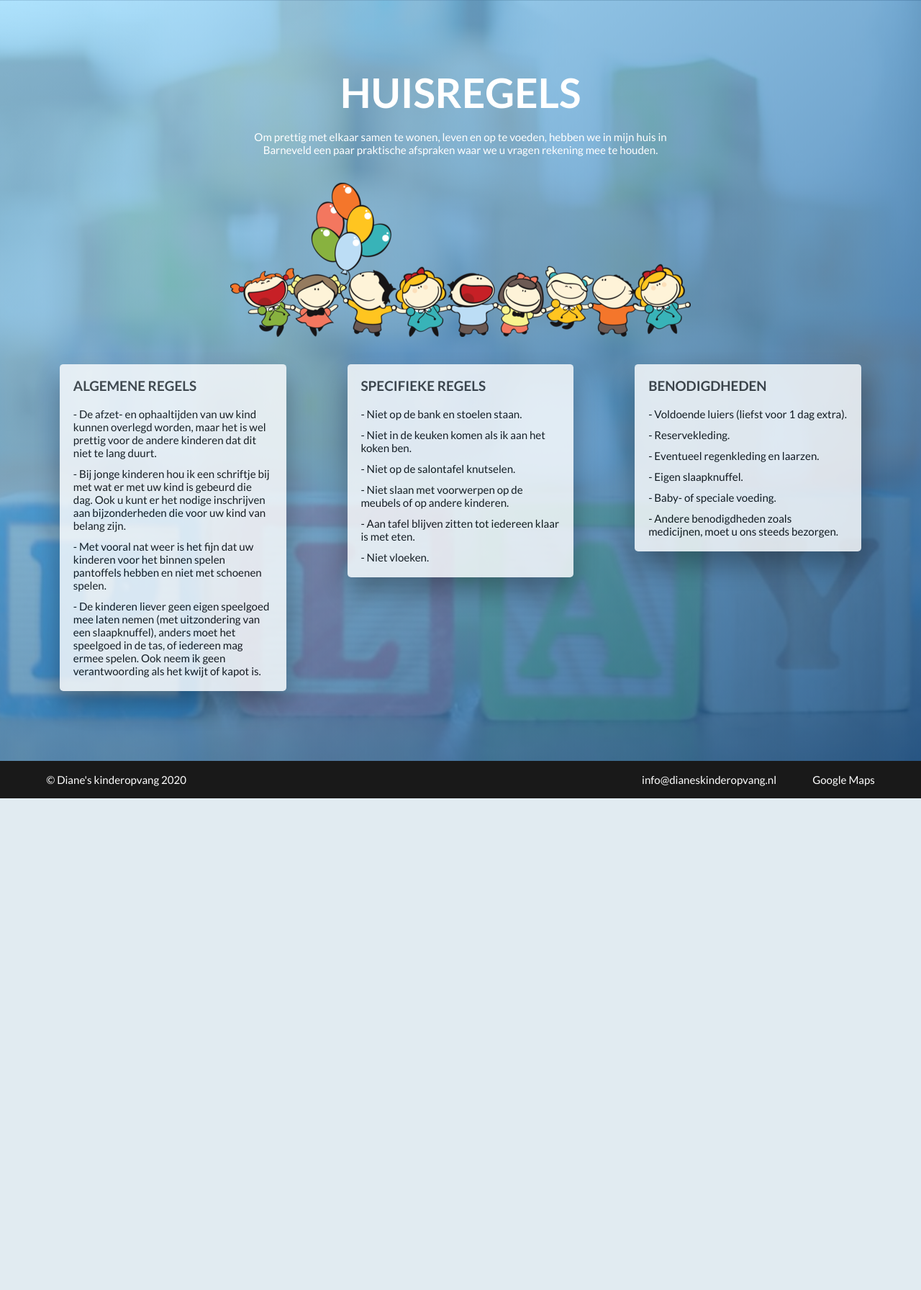
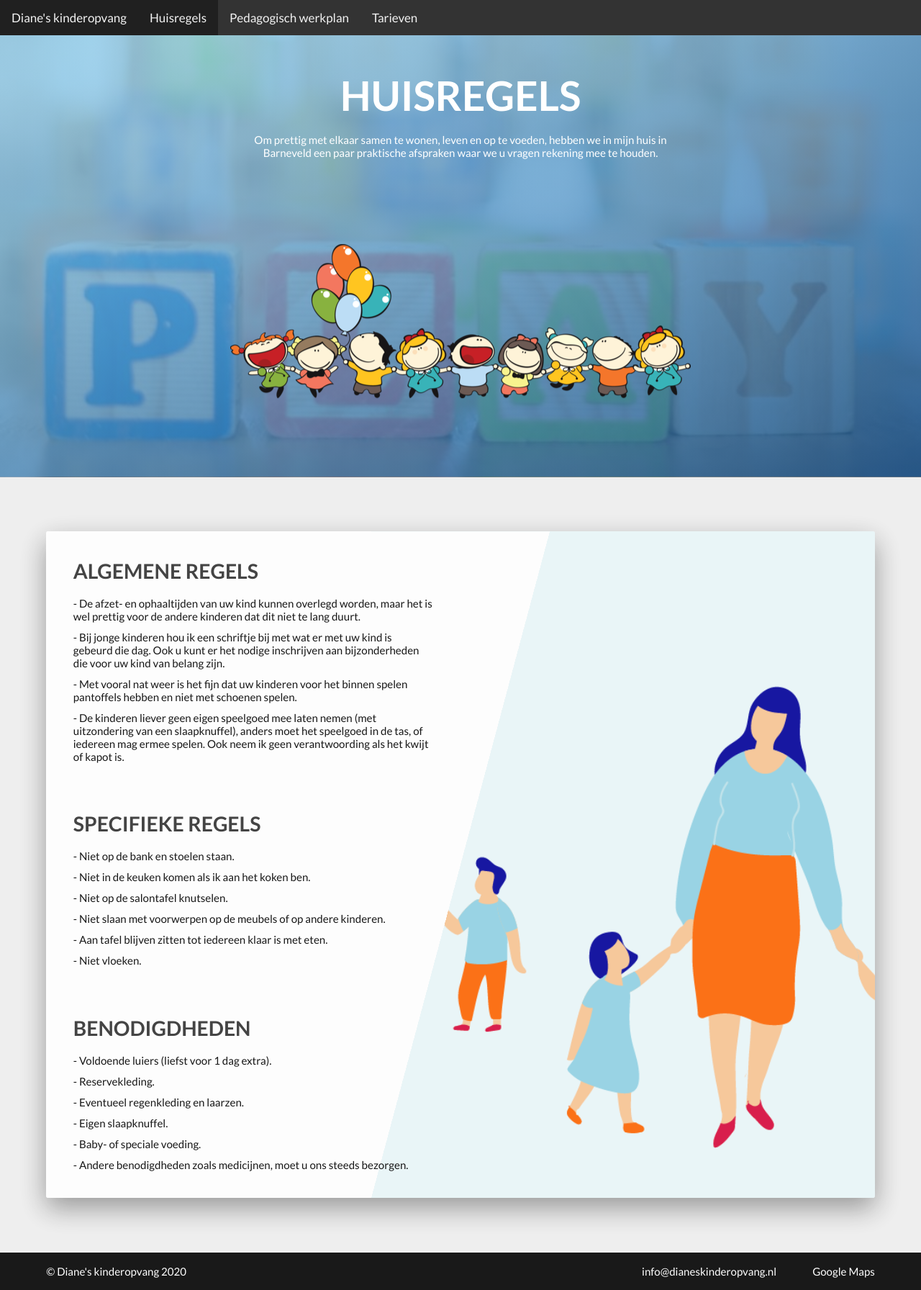
Before and after one commit to Cornee5674/Dianeskinderopvang2, a PHP site: page /huisregels.html in a window 1280 px wide. Shown: the whole page at 72% size. Before the commit the page ends 1109 px from the top, so only its background shows below. Run offline with PHP 8.4, Linux system fonts and the light colour scheme.

Commit message:
Huisregels en pw verbeterd en een header

```diff
--- a/css/style.css
+++ b/css/style.css
@@ -16,6 +16,9 @@
 
 .margin-bottom-medium {
   margin-bottom: 6rem; }
+
+.margin-top-medium {
+  margin-top: 6rem; }
 
 .margin-bottom-small {
   margin-bottom: 2rem; }
@@ -85,7 +88,7 @@
   .form__group--input {
     width: 60%; }
   .intro__107rem {
-    height: 150rem !important; }
+    height: 70rem !important; }
   .intro__107rem-p {
     height: 120rem !important; }
   .landing__text-area {
@@ -108,10 +111,12 @@
     background-image: linear-gradient(105deg, #FFF 0%, #FFF 50%, transparent 50%), url("../img/woezel.jpg"); }
     .welcome__box--text-box {
       width: 50%; }
+  .welcome__box_1 {
+    background-image: linear-gradient(105deg, #FFF 0%, #FFF 50%, transparent 50%), url("../img/handen.png"); }
   .form__group--input {
     width: 40%; }
   .intro__107rem {
-    height: 112rem !important; }
+    height: 65rem !important; }
   .intro__107rem-p {
     height: 85rem !important; }
   .landing__text-area {
@@ -239,6 +260,47 @@ body {
       text-decoration: none;
       color: inherit; }
 
+.topnav {
+  overflow: hidden;
+  background-color: #333; }
+
+.topnav a {
+  float: left;
+  display: block;
+  color: #f2f2f2;
+  text-align: center;
+  padding: 14px 16px;
+  text-decoration: none;
+  font-size: 17px; }
+
+.topnav a:hover {
+  background-color: #202020; }
+
+.topnav a.active {
+  background-color: #202020; }
+
+.topnav .icon {
+  display: none; }
+
+@media screen and (max-width: 600px) {
+  .topnav a:not(:first-child) {
+    display: none; }
+  .topnav a.icon {
+    float: right;
+    display: block; } }
+
+@media screen and (max-width: 600px) {
+  .topnav.responsive {
+    position: relative; }
+  .topnav.responsive .icon {
+    position: absolute;
+    right: 0;
+    top: 0; }
+  .topnav.responsive a {
+    float: none;
+    display: block;
+    text-align: left; } }
+
 .tables-section {
   padding: 8rem 0;
   background-color: #EEE; }
@@ -338,7 +404,8 @@ body {
     background-size: cover;
     background-position: bottom;
     box-shadow: 0 1.5rem 4rem rgba(0, 0, 0, 0.4);
-    border-radius: 3px; }
+    border-radius: 3px;
+    position: relative; }
     .welcome__box--text-box {
       padding: 4rem; }
 
--- a/huisregels.html
+++ b/huisregels.html
@@ -3,10 +3,22 @@
     <head>
         <meta name="viewport" content="width=device-width, initial-scale=1">
         <title>Diane's kinderopvang</title>
+        <link rel="stylesheet" href="https://cdnjs.cloudflare.com/ajax/libs/font-awesome/4.7.0/css/font-awesome.min.css">
         <link href="https://fonts.googleapis.com/css?family=Lato:300,400,700&display=swap" rel="stylesheet">
         <link rel="stylesheet" href="css/style.css">
     </head>
     <body>
+        <header class='header'>
+            <div class="topnav" id="myTopnav">
+                <a href="landing.html">Diane's kinderopvang</a>
+                <a href="huisregels.html" class="active">Huisregels</a>
+                <a href="pedagogisch-werkplan.html">Pedagogisch werkplan</a>
+                <a href="tarieven.html">Tarieven</a>
+                <a href="javascript:void(0);" class="icon" onclick="header()">
+                  <i class="fa fa-bars"></i>
+                </a>
+              </div>
+        </header>
         <section class="landing intro__107rem">
             <div class="landing__text-area text-white">
                 <h1 class="heading-primary margin-bottom-small">Huisregels</h1>
@@ -20,10 +32,13 @@
                         </div>
                     </div>
                 </div>
+            </div>
+        </section>
+        <section class="welcome">
             <div class="row">
-                    <div class="row__col-1-of-3">
-                        <div class="landing__boxes--box">
-                            <h3 class="tertiary-heading margin-bottom-small">Algemene regels</h3>
+                <div class="welcome__box welcome__box_1 welcome__box-normal">
+                    <div class="welcome__box--text-box">
+                        <h2 class="secondary-heading text-grey margin-bottom-small">Algemene regels</h2>
                         <p class="paragraph">- De afzet- en ophaaltijden van uw kind kunnen overlegd worden, maar het is wel prettig voor de andere kinderen dat dit niet te lang duurt.</p>
                         <br>
                         <p class="paragraph">- Bij jonge kinderen hou ik een schriftje bij met wat er met uw kind is gebeurd die dag. Ook u kunt er het nodige inschrijven aan bijzonderheden die voor uw kind van belang zijn.</p>
@@ -31,11 +46,8 @@
                         <p class="paragraph">- Met vooral nat weer is het fijn dat uw kinderen voor het binnen spelen pantoffels hebben en niet met schoenen spelen.</p>
                         <br>
                         <p class="paragraph">- De kinderen liever geen eigen speelgoed mee laten nemen (met uitzondering van een slaapknuffel), anders moet het speelgoed in de tas, of iedereen mag ermee spelen. Ook neem ik geen verantwoording als het kwijt of kapot is.</p>
-                        </div>
-                    </div>
-                    <div class="row__col-1-of-3">
-                        <div class="landing__boxes--box">
-                            <h3 class="tertiary-heading margin-bottom-small">Specifieke regels</h3>
+                        <br>
+                        <h2 class="secondary-heading text-grey margin-bottom-small margin-top-medium">Specifieke regels</h2>
                         <p class="paragraph">- Niet op de bank en stoelen staan.</p>
                         <br>
                         <p class="paragraph">- Niet in de keuken komen als ik aan het koken ben.</p>
@@ -47,11 +59,8 @@
                         <p class="paragraph">- Aan tafel blijven zitten tot iedereen klaar is met eten.</p>
                         <br>
                         <p class="paragraph">- Niet vloeken.</p>
-                        </div>
-                    </div>
-                    <div class="row__col-1-of-3">
-                        <div class="landing__boxes--box">
-                            <h3 class="tertiary-heading margin-bottom-small">Benodigdheden</h3>
+                        <br>
+                        <h2 class="secondary-heading text-grey margin-bottom-small margin-top-medium">Benodigdheden</h2>
                         <p class="paragraph">- Voldoende luiers (liefst voor 1 dag extra).</p>
                         <br>
                         <p class="paragraph">- Reservekleding.</p>
@@ -63,7 +72,6 @@
                         <p class="paragraph">- Baby- of speciale voeding.</p>
                         <br>
                         <p class="paragraph">- Andere benodigdheden zoals medicijnen, moet u ons steeds bezorgen.</p>
-                        </div>
                     </div>
                 </div>
             </div>
--- a/sass/abstracts/_utilities.scss
+++ b/sass/abstracts/_utilities.scss
@@ -1,7 +1,9 @@
 .margin-bottom-medium {
     margin-bottom: 6rem;
 }
-
+.margin-top-medium {
+    margin-top: 6rem;
+}
 .margin-bottom-small {
     margin-bottom: 2rem;
 }
--- a/sass/base/_base.scss
+++ b/sass/base/_base.scss
@@ -41,7 +41,7 @@
       transform: translate(-50%, -5%);
     }
     .intro__107rem {
-      height: 175rem !important;
+      height: 50rem !important;
     }
     .intro__107rem-p {
       height: 145rem !important;
@@ -77,7 +77,7 @@
       width: 60%;
     }
     .intro__107rem {
-      height: 150rem !important;
+      height: 70rem !important;
     }
     .intro__107rem-p {
       height: 120rem !important;
@@ -111,11 +111,14 @@
         width: 50%;
       }
     }
+    .welcome__box_1 {
+      background-image: linear-gradient(105deg, $color-white 0%, $color-white 50%, transparent 50%), url("../img/handen.png");
+    }
     .form__group--input {
       width: 40%;
     }
     .intro__107rem {
-      height: 112rem !important;
+      height: 65rem !important;
     }
     .intro__107rem-p {
       height: 85rem !important;
@@ -132,7 +135,7 @@
       font-size: 62.5%;
     }
     .intro__107rem {
-      height: 107rem !important;
+      height: 60rem !important;
     }
     .intro__107rem-p {
       height: 80rem !important;
--- a/sass/components/_button.scss
+++ b/sass/components/_button.scss
@@ -38,3 +38,25 @@
         background-color: $color-tertiary;
     }
 }
+
+.expand-button {
+    cursor: pointer;
+    padding: 1rem 1.8rem;
+    border: 3px solid transparent;
+    border-bottom: 3px solid $color-tertiary;
+    background-color: inherit;
+    font-size: 1.6rem;
+    color: $color-dark-grey;
+    transition: all .2s;
+    text-transform: uppercase;
+    font-family: inherit;
+
+    &:hover {
+        background-color: $color-tertiary;
+    }
+
+    &:focus {
+        outline: none;
+        border: 3px solid $color-tertiary;
+    }
+}
--- a/sass/layout/_grid.scss
+++ b/sass/layout/_grid.scss
@@ -30,7 +30,6 @@
 
     &__col-1-of-2 {
         float: left;
-        padding: 2rem;
         width: calc((100% - #{$gutter-horizontal}) / 2);
         &:not(:last-child) {
             margin-right: $gutter-horizontal;
--- /dev/null
+++ b/sass/layout/_header.scss
@@ -0,0 +1,48 @@
+.topnav {
+    overflow: hidden;
+    background-color: #333;
+  }
+
+  .topnav a {
+    float: left;
+    display: block;
+    color: #f2f2f2;
+    text-align: center;
+    padding: 14px 16px;
+    text-decoration: none;
+    font-size: 17px;
+  }
+
+  .topnav a:hover {
+    background-color: #202020;
+  }
+
+  .topnav a.active {
+    background-color: #202020;
+  }
+
+  .topnav .icon {
+    display: none;
+  }
+
+  @media screen and (max-width: 600px) {
+    .topnav a:not(:first-child) {display: none;}
+    .topnav a.icon {
+      float: right;
+      display: block;
+    }
+  }
+
+  @media screen and (max-width: 600px) {
+    .topnav.responsive {position: relative;}
+    .topnav.responsive .icon {
+      position: absolute;
+      right: 0;
+      top: 0;
+    }
+    .topnav.responsive a {
+      float: none;
+      display: block;
+      text-align: left;
+    }
+  }
--- a/sass/main.scss
+++ b/sass/main.scss
@@ -13,6 +13,7 @@
 
 @import "layout/grid";
 @import "layout/footer";
+@import "layout/header";
 
 @import "pages/pedagogisch-werkplan";
 @import "pages/huisregels";
--- a/sass/pages/_landing.scss
+++ b/sass/pages/_landing.scss
@@ -47,6 +47,7 @@
         background-position: bottom;
         box-shadow: 0 1.5rem 4rem rgba($color-black, .4);
         border-radius: 3px;
+        position: relative;
         &--text-box {
             padding: 4rem;
         }
--- a/sass/pages/_pedagogisch-werkplan.scss
+++ b/sass/pages/_pedagogisch-werkplan.scss
@@ -9,6 +9,12 @@
         border-radius: 3px;
         box-shadow: 0 1.5rem 4rem rgba($color-black, 0.15);
         text-align: left;
+        border-top: 3px solid rgba(3,47,62, .75);
+        color: rgba(3,47,62, 1);
+    }
+
+    h3 {
+        color: rgba(3,47,62, 1);
     }
 
     &__table {
```
Also changed, not shown: other parts of css/style.css (+24 -4 lines), landing.html (+20 -0 lines), pedagogisch-werkplan.html (+44 -11 lines), img/handen.png (added), img/pencils.jpg (added). Lines whose indentation alone changed are shown as unchanged.
